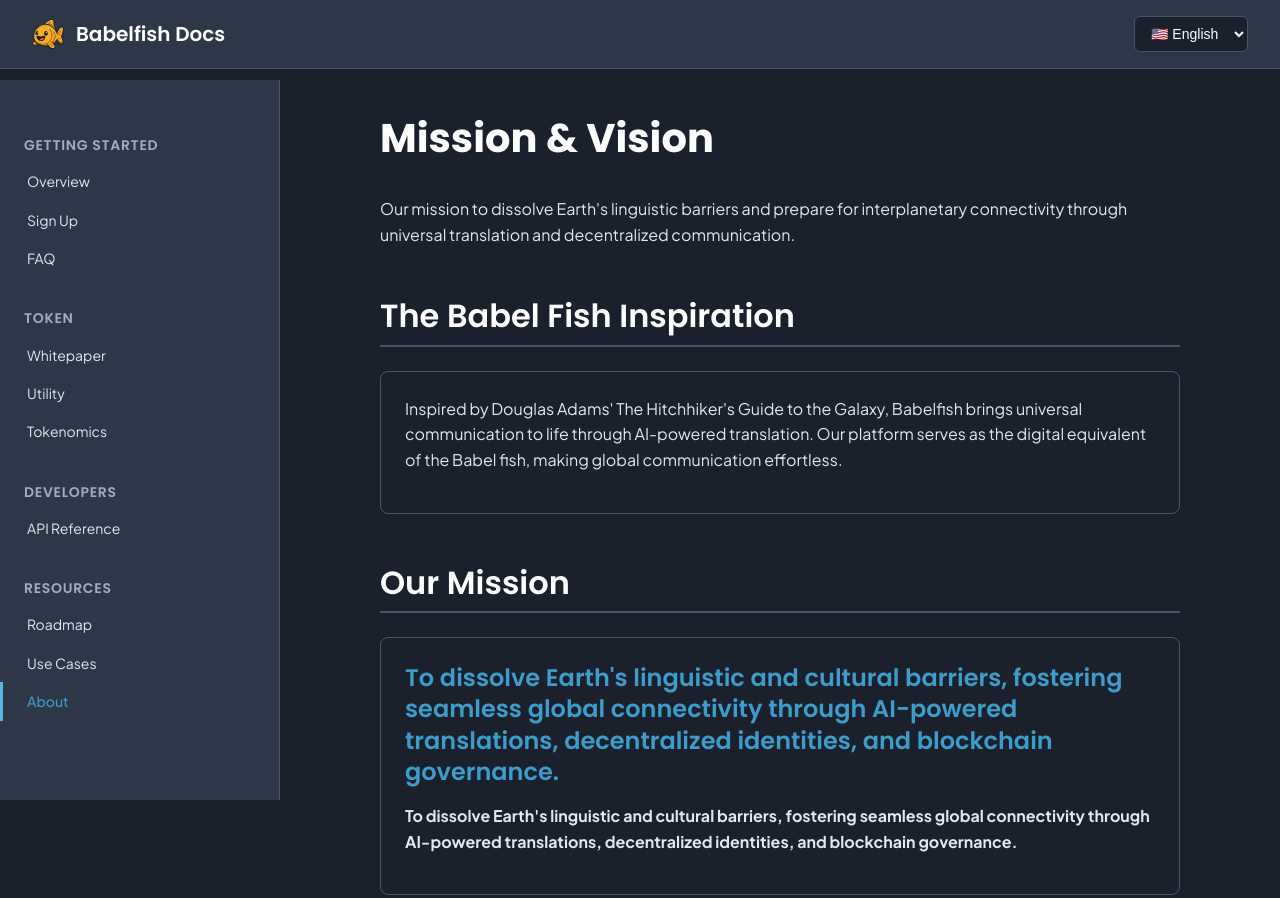
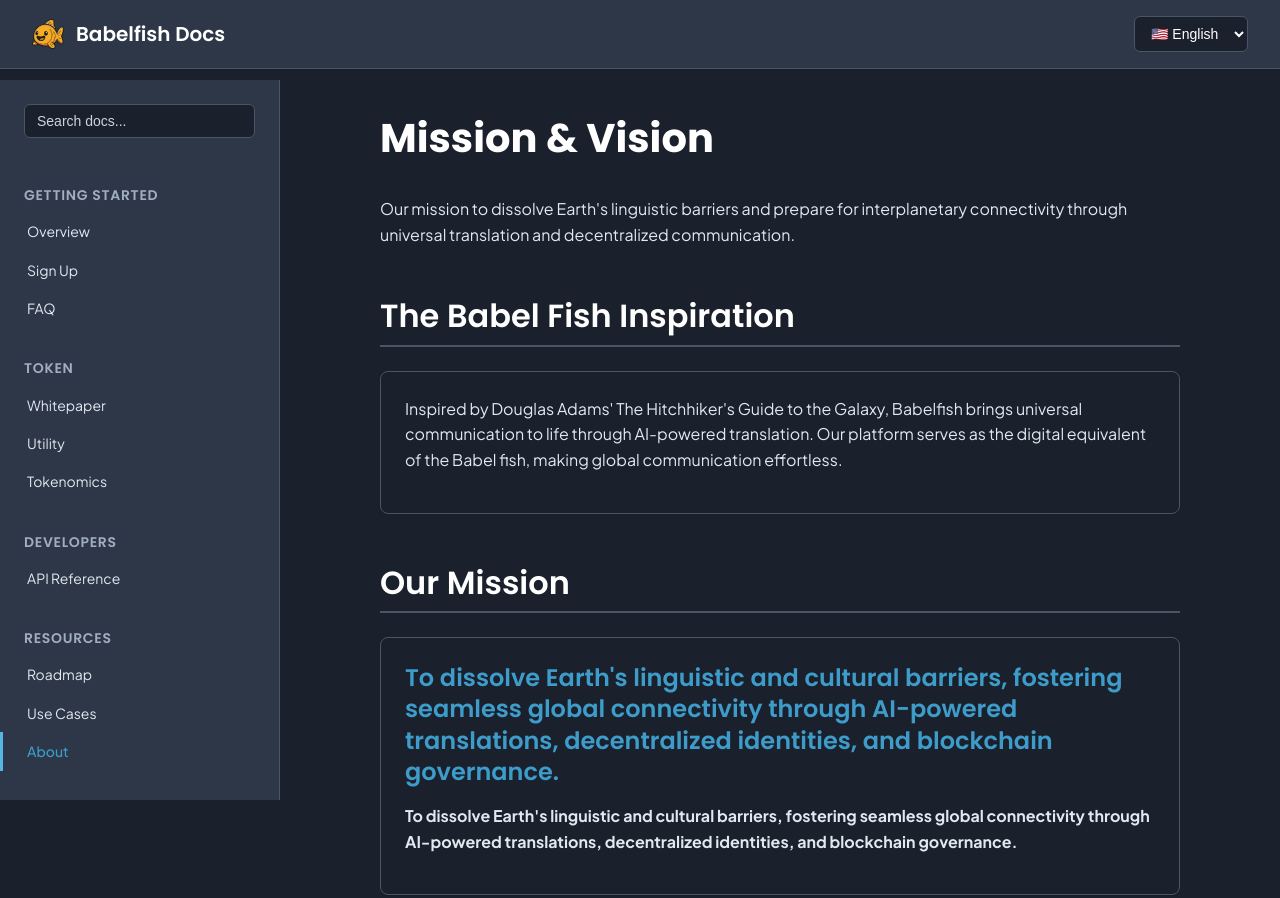
Before and after one commit to babelfishfun/docs, a plain HTML site: page about/mission.html in a window 1280 px wide. Shown: the top 898 px of the page. Drawn offline with Linux system fonts and the light colour scheme.

Commit message:
Add search box to all documentation pages
- Added search input to sidebar on all pages for consistent navigation
- Search functionality now available across all documentation sections
- Improved user experience with unified search access
- Updated all pages: token pages, getting-started, developers, roadmap, use-cases, and about

```diff
--- a/about/mission.html
+++ b/about/mission.html
@@ -32,6 +32,10 @@
 
         <!-- Sidebar -->
         <nav class="docs-sidebar">
+            <div class="sidebar-search">
+                <input type="text" id="search-input" placeholder="Search docs...">
+            </div>
+
             <h3 data-translate="nav.getting_started">Getting Started</h3>
             <ul>
                 <li><a href="../getting-started/overview.html" data-translate="nav.overview">Overview</a></li>
```
Also changed, not shown: developers/api.html (+4 -0 lines), getting-started/faq.html (+4 -0 lines), getting-started/overview.html (+4 -0 lines), getting-started/signup.html (+4 -0 lines), roadmap/overview.html (+4 -0 lines), token/tokenomics.html (+4 -0 lines), token/utility.html (+4 -0 lines), token/whitepaper.html (+4 -0 lines), use-cases/business.html (+4 -0 lines).
